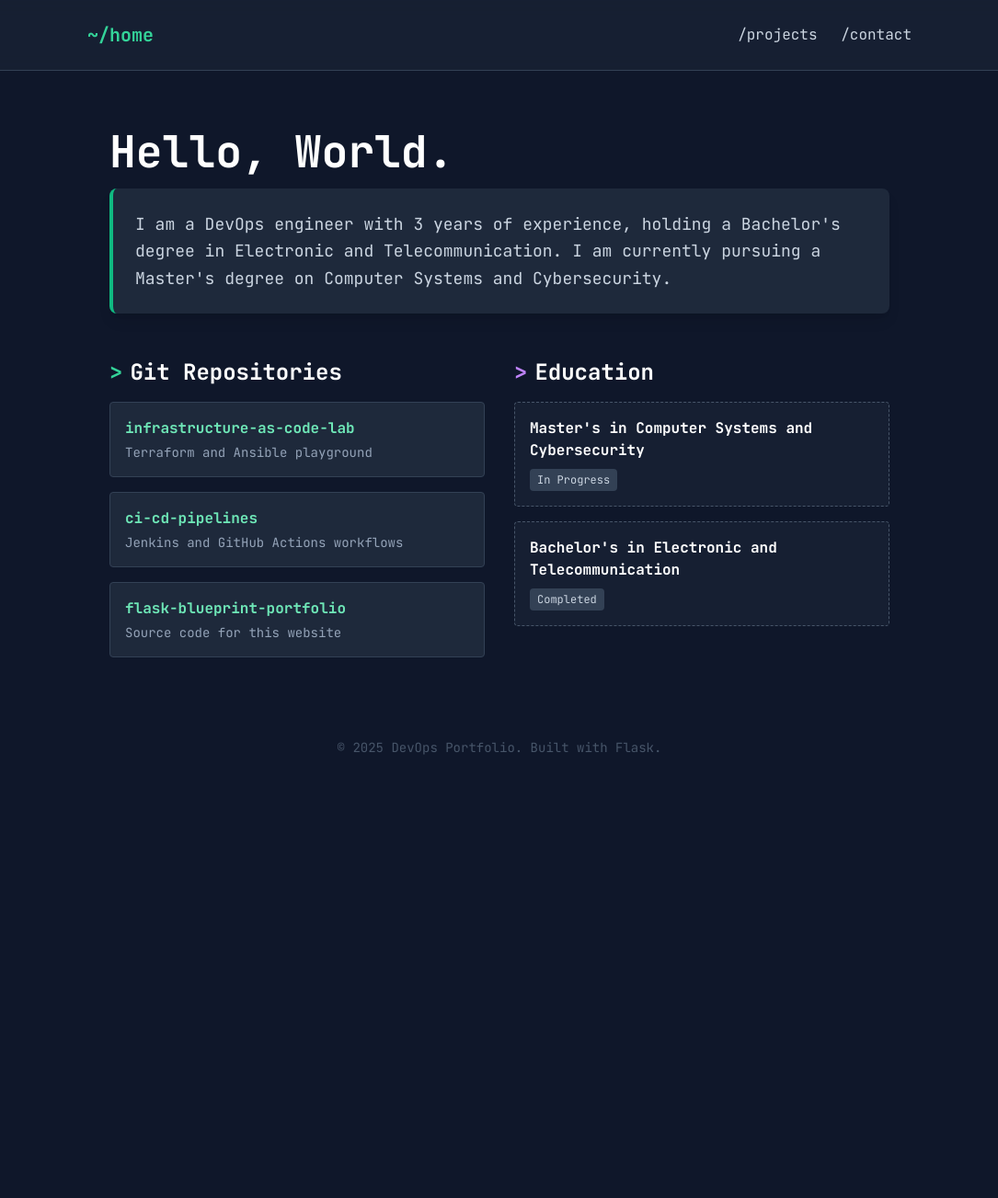
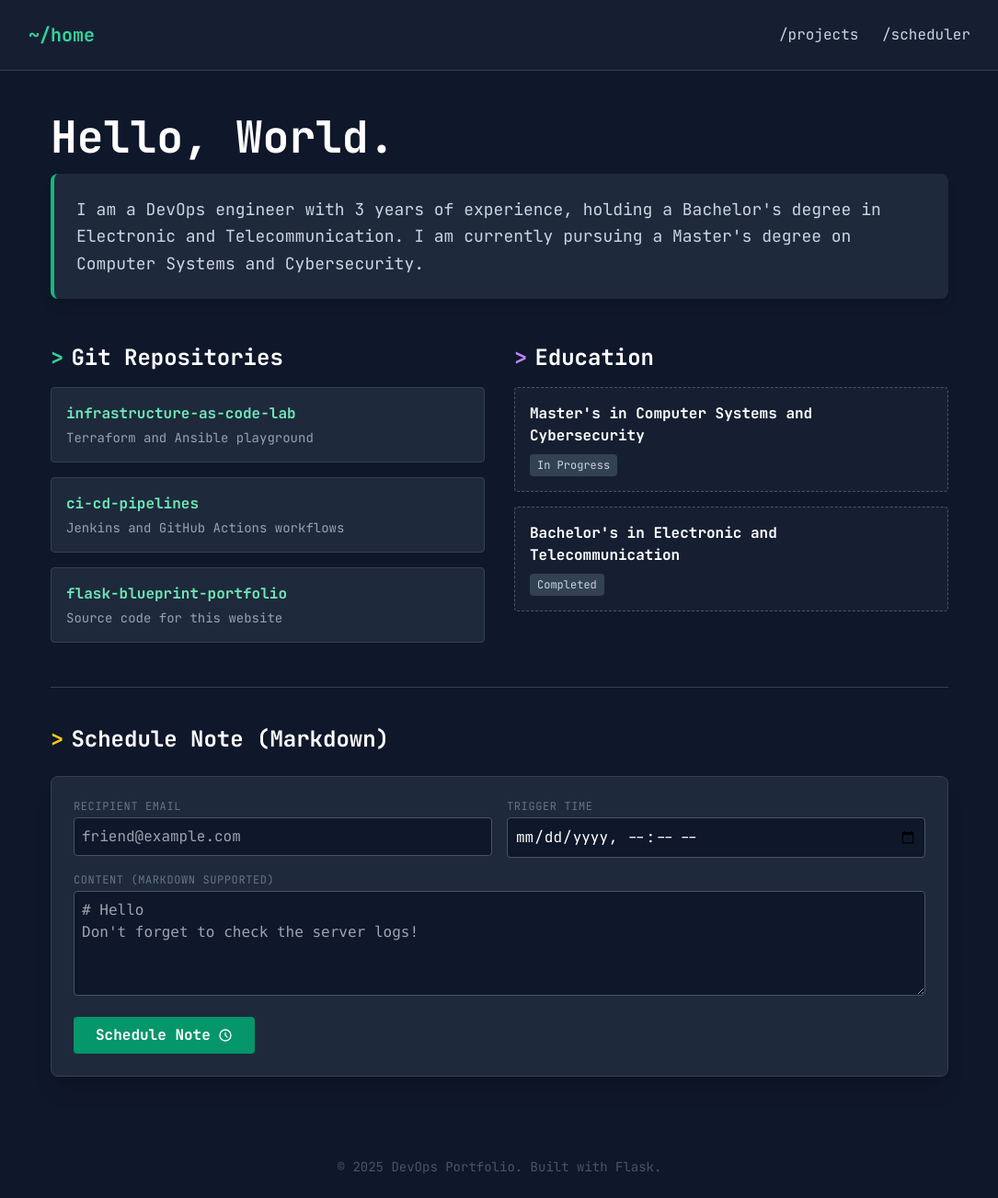
Before and after one commit to phungh67/personal-reminder-app, a Flask app: page / in a window 1280 px wide. Shown: the whole page at 92% size, without its empty margins (97-1182 px from the left). Before the commit the page ends 821 px from the top, so only its background shows below. Run offline with Flask 3, Linux system fonts and the light colour scheme; some libraries are stand-ins or nearby versions.

Commit message:
feat: implement background scheduler for mail sending

```diff
--- a/app/main/routes.py
+++ b/app/main/routes.py
@@ -1,6 +1,9 @@
-from flask import Blueprint, render_template
+from flask import Blueprint, render_template, current_app, request, jsonify
 from pathlib import Path
 import json
+import os
+
+from app.services.scheduler import NoteScheduler
 
 main = Blueprint('main', __name__)
 
@@ -38,3 +41,41 @@ def index():
     content = get_profile_context('app/main/data.json')
 
     return render_template('index.html', **content)
+
+@main.route('/api/schedule-note', methods=['POST'])
+def schedule_note():
+    """
+    Receives JSON payload from the frontend:
+    {
+        "recipient": "email@example.com",
+        "content": "# Markdown Content",
+        "time": "2025-12-08T10:00"
+    }
+    """
+    data = request.get_json()
+
+    # 1. Validation
+    if not data:
+        return jsonify({"error": "No data provided"}), 400
+
+    recipient = data.get('recipient')
+    content = data.get('content')
+    trigger_time = data.get('time')
+
+    if not all([recipient, content, trigger_time]):
+        return jsonify({"error": "Missing required fields (recipient, content, time)"}), 400
+
+    # 2. Schedule the Note
+    # We initialize the class to access the DB methods
+    scheduler = NoteScheduler()
+
+    try:
+        scheduler.schedule_note(recipient, content, trigger_time)
+        return jsonify({
+            "status": "success",
+            "message": "Note scheduled successfully",
+            "time": trigger_time
+        }), 201
+    except Exception as e:
+        print(f"Scheduler Error: {e}")
+        return jsonify({"error": str(e)}), 500
--- a/app/templates/index.html
+++ b/app/templates/index.html
@@ -8,23 +8,27 @@
     <style>
         @import url('https://fonts.googleapis.com/css2?family=JetBrains+Mono:wght@400;700&display=swap');
         body { font-family: 'JetBrains Mono', monospace; }
+        /* Custom scrollbar for textarea */
+        textarea::-webkit-scrollbar { width: 8px; }
+        textarea::-webkit-scrollbar-track { background: #1e293b; }
+        textarea::-webkit-scrollbar-thumb { background: #475569; border-radius: 4px; }
     </style>
 </head>
 <body class="bg-slate-900 text-slate-300 min-h-screen flex flex-col">
 
     <!-- Navbar -->
-    <nav class="w-full p-6 border-b border-slate-700 bg-slate-800/50 backdrop-blur">
-        <div class="max-w-4xl mx-auto flex justify-between items-center">
+    <nav class="w-full p-6 border-b border-slate-700 bg-slate-800/50 backdrop-blur sticky top-0 z-50">
+        <div class="max-w-5xl mx-auto flex justify-between items-center">
             <span class="text-xl font-bold text-emerald-400">~/home</span>
             <div class="space-x-4">
-                <a href="#" class="hover:text-emerald-400 transition">/projects</a>
-                <a href="#" class="hover:text-emerald-400 transition">/contact</a>
+                <a href="#projects" class="hover:text-emerald-400 transition">/projects</a>
+                <a href="#scheduler" class="hover:text-emerald-400 transition">/scheduler</a>
             </div>
         </div>
     </nav>
 
     <!-- Main Content -->
-    <main class="flex-grow max-w-4xl mx-auto w-full p-6 mt-10">
+    <main class="flex-grow max-w-5xl mx-auto w-full p-6 mt-6">
 
         <!-- Foreword / Hero -->
         <section class="mb-12">
@@ -36,7 +40,8 @@
             </div>
         </section>
 
-        <div class="grid md:grid-cols-2 gap-8">
+        <!-- Main Grid -->
+        <div class="grid md:grid-cols-2 gap-8 mb-12" id="projects">
 
             <!-- Git Repos -->
             <section>
@@ -45,7 +50,7 @@
                 </h2>
                 <div class="space-y-4">
                     {% for repo in repos %}
-                    <a href="{{ repo.url }}" class="block group">
+                    <a href="{{ repo.url }}" target="_blank" class="block group">
                         <div class="p-4 bg-slate-800 rounded border border-slate-700 hover:border-emerald-500 transition duration-300">
                             <h3 class="font-bold text-emerald-300 group-hover:underline">{{ repo.name }}</h3>
                             <p class="text-sm text-slate-400 mt-1">{{ repo.desc }}</p>
@@ -55,7 +60,7 @@
                 </div>
             </section>
 
-            <!-- Education / Background -->
+            <!-- Education -->
             <section>
                 <h2 class="text-2xl font-bold text-white mb-4 flex items-center">
                     <span class="text-purple-400 mr-2">></span> Education
@@ -73,12 +78,119 @@
             </section>
         </div>
 
+        <!-- NEW: Scheduler / Note Interface -->
+        <section id="scheduler" class="border-t border-slate-700 pt-10">
+            <h2 class="text-2xl font-bold text-white mb-6 flex items-center">
+                <span class="text-yellow-400 mr-2">></span> Schedule Note (Markdown)
+            </h2>
+
+            <div class="bg-slate-800 p-6 rounded-lg border border-slate-700 shadow-xl">
+                <form id="schedulerForm" class="space-y-4">
+                    <div class="grid md:grid-cols-2 gap-4">
+                        <!-- Recipient -->
+                        <div>
+                            <label class="block text-xs uppercase tracking-wider text-slate-500 mb-1">Recipient Email</label>
+                            <input type="email" id="recipient" required
+                                class="w-full bg-slate-900 border border-slate-600 rounded p-2 text-white focus:border-emerald-500 focus:outline-none transition"
+                                placeholder="friend@example.com">
+                        </div>
+                        <!-- Date Time -->
+                        <div>
+                            <label class="block text-xs uppercase tracking-wider text-slate-500 mb-1">Trigger Time</label>
+                            <input type="datetime-local" id="triggerTime" required
+                                class="w-full bg-slate-900 border border-slate-600 rounded p-2 text-white focus:border-emerald-500 focus:outline-none transition">
+                        </div>
+                    </div>
+
+                    <!-- Content -->
+                    <div>
+                        <label class="block text-xs uppercase tracking-wider text-slate-500 mb-1">Content (Markdown Supported)</label>
+                        <textarea id="content" rows="4" required
+                            class="w-full bg-slate-900 border border-slate-600 rounded p-2 text-white font-mono focus:border-emerald-500 focus:outline-none transition"
+                            placeholder="# Hello&#10;Don't forget to check the server logs!"></textarea>
+                    </div>
+
+                    <!-- Actions -->
+                    <div class="flex items-center justify-between mt-4">
+                        <button type="submit"
+                            class="bg-emerald-600 hover:bg-emerald-500 text-white font-bold py-2 px-6 rounded transition duration-200 flex items-center">
+                            <span>Schedule Note</span>
+                            <svg class="w-4 h-4 ml-2" fill="none" stroke="currentColor" viewBox="0 0 24 24"><path stroke-linecap="round" stroke-linejoin="round" stroke-width="2" d="M12 8v4l3 3m6-3a9 9 0 11-18 0 9 9 0 0118 0z"></path></svg>
+                        </button>
+                        <span id="statusMessage" class="text-sm font-semibold"></span>
+                    </div>
+                </form>
+            </div>
+        </section>
+
     </main>
 
-    <!-- Footer -->
     <footer class="w-full p-6 text-center text-slate-600 text-sm mt-10">
         <p>&copy; 2025 DevOps Portfolio. Built with Flask.</p>
     </footer>
 
+    <!-- Frontend Logic -->
+    <script>
+        document.getElementById('schedulerForm').addEventListener('submit', async function(e) {
+            e.preventDefault();
+
+            const btn = this.querySelector('button');
+            const status = document.getElementById('statusMessage');
+
+            // UI Loading State
+            btn.disabled = true;
+            btn.classList.add('opacity-50', 'cursor-not-allowed');
+            status.textContent = 'Scheduling...';
+            status.className = 'text-sm font-semibold text-yellow-500';
+
+            // Get Values
+            const recipient = document.getElementById('recipient').value;
+            const content = document.getElementById('content').value;
+            const rawTime = document.getElementById('triggerTime').value;
+
+            // Simple validation
+            if(!rawTime) {
+                alert("Please select a time");
+                btn.disabled = false;
+                return;
+            }
+
+            // Prepare Payload
+            const payload = {
+                recipient: recipient,
+                content: content,
+                time: rawTime // Browsers usually give YYYY-MM-DDTHH:MM format which ISO 8601 compatible
+            };
+
+            try {
+                const response = await fetch('/api/schedule-note', {
+                    method: 'POST',
+                    headers: {
+                        'Content-Type': 'application/json'
+                    },
+                    body: JSON.stringify(payload)
+                });
+
+                const result = await response.json();
+
+                if (response.ok) {
+                    status.textContent = `Success! Scheduled for ${result.time}`;
+                    status.className = 'text-sm font-semibold text-emerald-400';
+                    this.reset(); // Clear form
+                } else {
+                    throw new Error(result.error || 'Unknown error');
+                }
+
+            } catch (error) {
+                console.error(error);
+                status.textContent = `Error: ${error.message}`;
+                status.className = 'text-sm font-semibold text-red-500';
+            } finally {
+                // Reset UI
+                btn.disabled = false;
+                btn.classList.remove('opacity-50', 'cursor-not-allowed');
+            }
+        });
+    </script>
 </body>
 </html>
```
Also changed, not shown: app/services/scheduler.py (added, +84 -0 lines).
